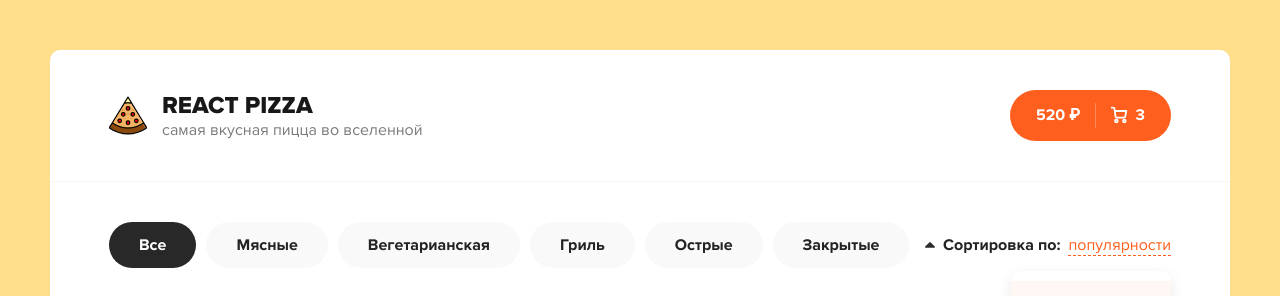
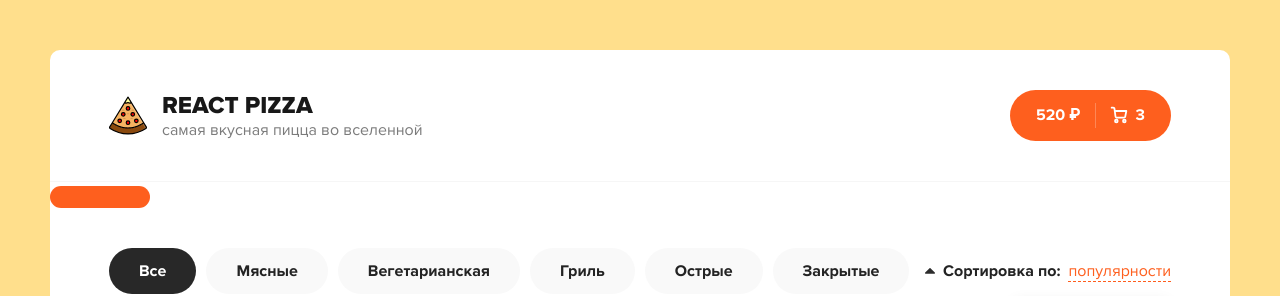
Before and after one commit to vikki-viks/react-pizza, a React (Create React App) app: page / in a window 1280 px wide. Shown: the top 296 px of the page. Built offline with nearby package versions, Linux system fonts and the light colour scheme.

Commit message:
create button components

```diff
--- a/package.json
+++ b/package.json
@@ -10,6 +10,7 @@
     "react": "^17.0.2",
     "react-dom": "^17.0.2",
     "react-scripts": "4.0.3",
+    "uikit-react": "^3.0.20",
     "web-vitals": "^1.1.1"
   },
   "scripts": {
--- a/src/App.js
+++ b/src/App.js
@@ -1,9 +1,11 @@
+import Button from "./Button";
 import Header from "./Header";
 
 function App() {
   return (
     <div className="wrapper">
       <Header></Header>
+      <Button></Button>
       <div className="content">
         <div className="container">
           <div className="content__top">
--- /dev/null
+++ b/src/Button.jsx
@@ -0,0 +1,13 @@
+import classNames from "classnames";
+
+function Button(props) {
+  return (
+    <button
+      className={classNames("button", { "button--outline": props.outline })}
+    >
+      {props.children}
+    </button>
+  );
+}
+
+export default Button;
```
Also changed, not shown: 1 other file (tests, documents, lock files or other folders).
